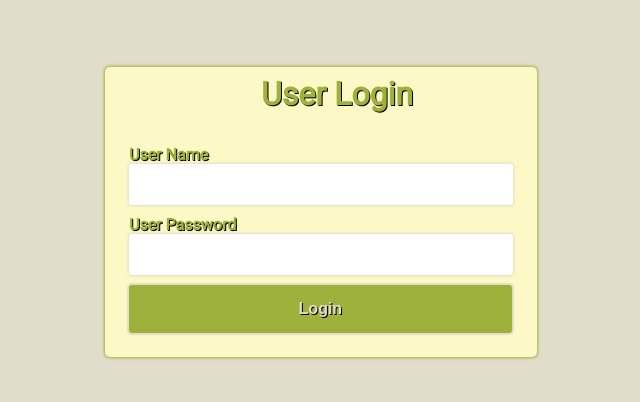
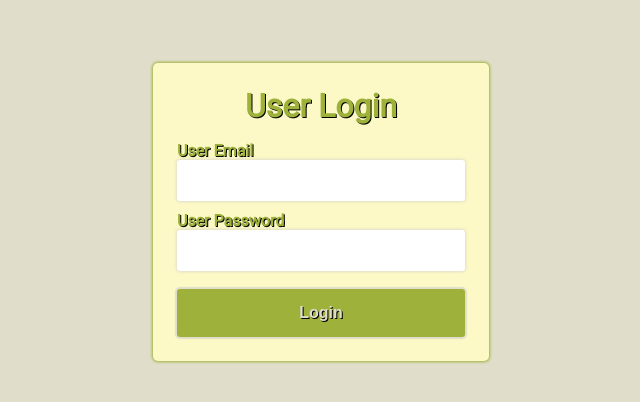
Before and after one commit to hikarocarvalho/Hospede_Application_Test_Full_Stack_Client, a React (Create React App) app: page /login in a window 1280 px wide. Shown: the part 188-590 px from the top of the page, without its empty margins (319-959 px from the left). Built offline with nearby package versions, Linux system fonts and the light colour scheme.

Commit message:
feat(Login): create login functions

```diff
--- a/src/pages/login/Login.css
+++ b/src/pages/login/Login.css
@@ -8,13 +8,23 @@
 }
 .login .fieldset_form{
     flex-direction: column;
-    padding: 1em;
+}
+
+.login .form{
+    padding: 1.5em;
+    width: auto;
+    height: auto;
 }
 
 .login .input{
-    width: 20em;
+    width: 15em;
+    box-shadow: 0px 0px 3px 1px var(--fourthColor);
+}
+
+.login .input:focus{
+    box-shadow: 0px 0px 3px 1px var(--secondColor);
 }
 
 .login .button{
-    width: 92%;
+    margin-top: 0.5em;
 }
--- a/src/pages/login/Login.js
+++ b/src/pages/login/Login.js
@@ -2,13 +2,28 @@ import Form from './../../components/form/Form';
 import Input from './../../components/input/Input';
 import Button from './../../components/button/Button';
 import './Login.css';
+import Auth from '../../api/entities/Auth';
+import { useNavigate } from 'react-router-dom';
 
 export default function Login (){
+    const navigate = useNavigate();
+
+    const setToken = (event) =>{
+        event.preventDefault();
+        const preload = {
+            email: event.target.inputUserEmail.value,
+            password: event.target.inputUserPassword.value,
+        }
+        Auth.login(preload).then(response => {
+            localStorage.setItem('auth',response.data.token);
+            navigate('/');
+        })
+    }
     return (
         <section className="login">
-            <Form formTitle="User Login">
-                <Input id="inputUserName" description="user name"></Input>
-                <Input id="inputUserPassword" description="user password" ></Input>
+            <Form formTitle="User Login" onSubmit={setToken}>
+                <Input id="inputUserEmail" description="user email" />
+                <Input id="inputUserPassword" description="user password" />
                 <Button value="Login" />
             </Form>
         </section>
```
